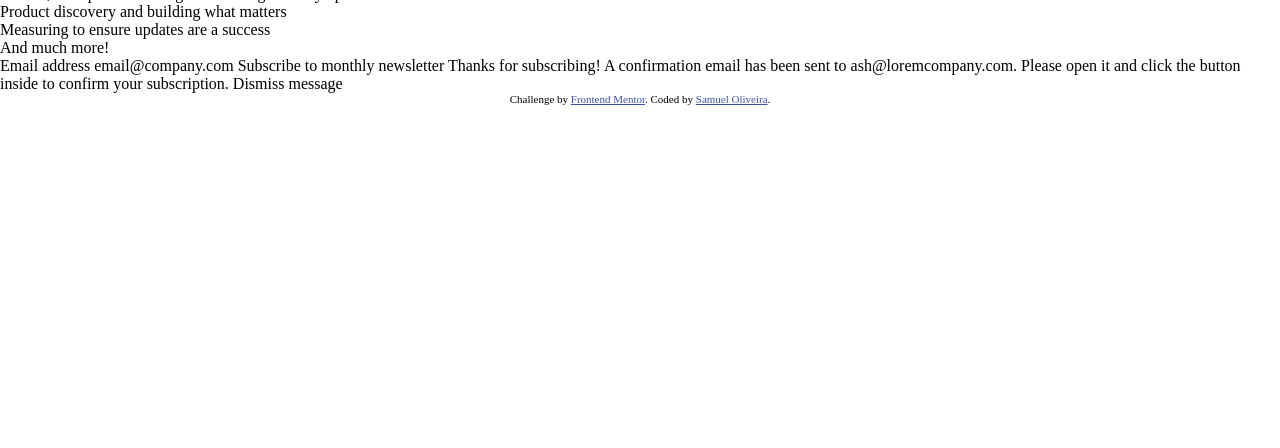
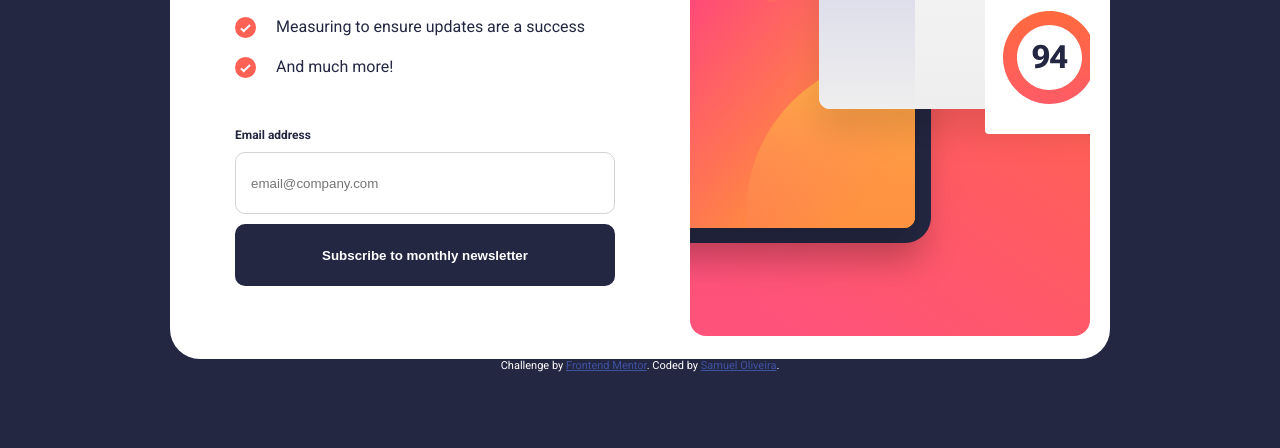
Before and after one commit to samueldev900/Challenge_19_Html-CSS, a plain HTML site: page index.html in a window 1280 px wide. Shown: the part 352-800 px from the top of the page. Drawn offline with Linux system fonts and the light colour scheme.

Commit message:
projeto parcialmente finalizado

```diff
--- /dev/null
+++ b/estilo/pg2-style.css
@@ -0,0 +1,82 @@
+@charset "UTF-8";
+
+@import url('https://fonts.googleapis.com/css2?family=Roboto:wght@400;700&display=swap');
+
+*{
+    padding: 0;
+    margin: 0;
+}
+:root{
+    --cor0:hsl(234, 29%, 20%);
+    --cor1:hsl(235, 18%, 26%);
+    --cor2: hsl(231, 7%, 60%);
+    --cor3:hsl(0, 0%, 100%);
+    --cor4: hsl(4, 100%, 67%);
+}
+body{
+    height: 97vh;
+    display: flex;
+    align-items: center;
+    justify-content: center;
+    flex-direction: column;
+    font-family: 'Roboto', sans-serif;
+    color: var(--cor0);
+}
+input{
+    width: 340px;
+    height: 60px;
+    border-radius: 10px;
+    border: none;
+    margin-top: 10px;
+    outline: none;
+}
+#isubmit{
+    background-color: var(--cor0);
+    font-weight: 700;
+    color: white;
+    cursor: pointer;
+}
+main{
+    display: flex;
+    flex-direction: column;
+    justify-content: space-between;
+    width: 350px;
+    height: 650px;
+    margin: 100px 0px;
+}
+img{
+    height: 64px;
+    width: 64px;
+}
+.content{
+    display: flex;
+    flex-direction: column;
+    justify-content: space-between;
+    height: 300px;
+}
+h1{
+    font-size: 2.5rem;
+}
+@media screen and (min-width: 1440px) {
+
+    body{
+        background-color: var(--cor0);
+    }
+    main{
+        width: 360px;
+        height: 420px;
+        padding: 50px 70px;
+        margin: 0;
+        border-radius: 30px;
+        background-color: white;
+    }
+    h1{
+        font-size: 3.6rem;
+    }
+    #isubmit{
+        width: 380px;
+    }
+    #isubmit:hover{
+        background: linear-gradient(to right,hsl(4, 100%, 67%),#FF5574);
+    }
+}
--- a/estilo/query.css
+++ b/estilo/query.css
@@ -0,0 +1,75 @@
+@charset "UTF-8";
+
+@import url('https://fonts.googleapis.com/css2?family=Roboto:wght@400;700&display=swap');
+
+*{
+    padding: 0;
+    margin: 0;
+}
+:root{
+    --cor0:hsl(234, 29%, 20%);
+    --cor1:hsl(235, 18%, 26%);
+    --cor2: hsl(231, 7%, 60%);
+    --cor3:hsl(0, 0%, 100%);
+    --cor4: hsl(4, 100%, 67%);
+    --cor5:#FF5574;
+}
+
+@media screen and (min-width:900px) {
+    body{
+        height: 100vh;
+        background-color: var(--cor0);
+    }
+    main{
+        width: 900px;
+        height: 634px;
+        background-color: var(--cor3);
+        flex-direction: row-reverse;
+        align-items: center;
+        padding: 0px 20px;
+        border-radius: 30px;
+        margin: 0;
+    }
+    header{
+        display: none;
+    }
+    section{
+        width: 379px;
+        height: 490px;
+        display: flex;
+        flex-direction: column;
+        justify-content: space-between;
+        margin-left: 45px;
+    }
+    .image-desktop{
+        width: 400px;
+        height: 597px;
+        background: url(../assets/images/illustration-sign-up-desktop.svg) no-repeat;
+    }
+    #iemail{
+        width: 363px;
+    }
+    #iemail:hover{
+        border: 1px solid var(--cor0);
+    }
+    #isubmit{
+        width: 380px;
+        height: 62px;
+    }
+    #isubmit:hover{
+        background: linear-gradient(to right,hsl(4, 100%, 67%),#FF5574);
+    }
+    .msg-acima{
+        display: flex;
+        justify-content: space-between;
+        width: 375px;
+    }
+    h1{
+        font-size: 3.7rem;
+    }
+    .list{
+        width: 358px;
+        height: 40px;
+        display: flex;
+    }
+}
--- a/estilo/style.css
+++ b/estilo/style.css
@@ -1,8 +1,8 @@
 @charset "UTF-8";
 
-@import url('https://fonts.googleapis.com/css2?family=Open+Sans&family=Roboto:wght@400;700&display=swap');
+@import url('https://fonts.googleapis.com/css2?family=Roboto:wght@400;700&display=swap');
 
-.attribution { font-size: 11px; text-align: center; }
+.attribution { font-size: 11px; text-align: center; color: white; }
 .attribution a { color: hsl(228, 45%, 44%); }
 *{
     padding: 0;
@@ -15,11 +15,90 @@
     --cor3:hsl(0, 0%, 100%);
     --cor4: hsl(4, 100%, 67%);
 }
+body{
+    display: flex;
+    align-items: center;
+    justify-content: center;
+    flex-direction: column;
+    font-family: 'Roboto', sans-serif;
+    color: var(--cor0);
+
+}
 header{
     width: 100vw;
-    height: 300px;
+    height: 283px;
     background: url(../assets/images/illustration-sign-up-mobile.svg) no-repeat;
     background-size: cover;
     background-position: center center;
     border-radius: 0px 0px 20px 20px;
 }
+main{
+    width: 350px;
+    height: 450px;
+    display: flex;
+    flex-direction: column;
+    justify-content: space-between;
+    margin-top: 30px;
+    margin-left: 10px;
+}
+.input-div{
+    width: 350px;
+}
+
+input{
+    width: 340px;
+    height: 60px;
+    border-radius: 10px;
+    border: none;
+    margin-top: 10px;
+    outline: none;
+}
+#iemail{
+    width: 322px;
+    border: 1px solid lightgray;
+    padding-left: 15px;
+}
+#isubmit{
+    background-color: var(--cor0);
+    font-weight: 700;
+    color: white;
+    cursor: pointer;
+}
+#address-txt{
+    font-size: 12px;
+    font-weight: 700;
+}
+#txt-erro{
+    display: none;
+    font-size: 12px;
+    font-weight: 700;
+    color: red;
+}
+.msg-acima{
+    display: flex;
+    justify-content: space-between;
+    width: 340px;
+}
+.list{
+    width: 330px;
+    height: 40px;
+    display: flex;
+}
+.list p{
+    margin-left: 20px;
+}
+.list img{
+    align-self: baseline;
+}
+section{
+    height: 450px;
+    display: flex;
+    flex-direction: column;
+    justify-content: space-between;
+}
+section > p{
+    margin-bottom: 10px;
+}
+h1{
+    font-size: 2.65rem;
+}
--- a/index.html
+++ b/index.html
@@ -10,7 +10,6 @@
 
   <title>Frontend Mentor | Newsletter sign-up form with success message</title>
 
-
 </head>
 <body>
   <header>
@@ -20,27 +19,70 @@
   <!-- Sign-up form start -->
 
   <main>
-    <h1>Stay updated!</h1>
-    <p>Join 60,000+ product managers receiving monthly updates on:</p>
-    <p>Product discovery and building what matters</p>
-    <p>Measuring to ensure updates are a success</p>
-    <p>And much more!</p>
-    Email address
-    email@company.com
-    Subscribe to monthly newsletter
-    <!-- Sign-up form end -->
-    <!-- Success message start -->
-    Thanks for subscribing!
-    A confirmation email has been sent to ash@loremcompany.com.
-    Please open it and click the button inside to confirm your subscription.
-    Dismiss message
+    <div class="image-desktop">
+
+    </div>
+
+    <section>
+          <h1>Stay updated!</h1>
+
+          <p>Join 60,000+ product managers receiving monthly updates on:</p>
+          <div>
+            <div class="list">
+              <img src="assets/images/icon-list.svg" alt="icon-list">
+              <p>Product discovery and building what matters</p>
+            </div>
+            <div class="list">
+              <img src="assets/images/icon-list.svg" alt="icon-list">
+              <p>Measuring to ensure updates are a success</p>
+            </div>
+            <div class="list">
+              <img src="assets/images/icon-list.svg" alt="icon-list">
+              <p>And much more!</p>
+            </div>
+          </div>
+
+          <div class="input-div">
+            <div class="msg-acima">
+              <p id="address-txt">Email address</p>
+              <p id="txt-erro">valid email required</p>
+            </div>
+            <form action="pg02.html" method="get">
+              <input oninput="validateEmail()" type="email" name="email" id="iemail" placeholder="email@company.com" required></input>
+              <input class="isubmit" type="submit" value="Subscribe to monthly newsletter" name="submit" id="isubmit">
+            </form>
+          </div>
+      </section>
+
   </main>
-
-  <!-- Success message end -->
-
   <div class="attribution">
     Challenge by <a href="https://www.frontendmentor.io?ref=challenge" target="_blank">Frontend Mentor</a>.
     Coded by <a href="https://github.com/samueldev900">Samuel Oliveira</a>.
   </div>
+
+  <script>
+    email = document.getElementById('iemail')
+    textErro = document.getElementById('txt-erro')
+    const emailRegex = /^[a-zA-Z0-9._%+-]+@[a-zA-Z0-9.-]+\.[a-zA-Z]{2,}$/;
+
+    function validateEmail(){
+
+      if(!emailRegex.test(email.value) || email.value === '') {
+
+        email.style.border = '1px solid red'
+        textErro.style.display = 'block'
+        return false
+      }
+      else{
+
+        email.style.border = '1px solid black'
+        textErro.style.display = 'none'
+        localStorage.setItem("iemail", email.value);
+        return true
+      }
+      }
+
+
+  </script>
 </body>
 </html>
```
Also changed, not shown: pg02.html (added, +35 -0 lines).
